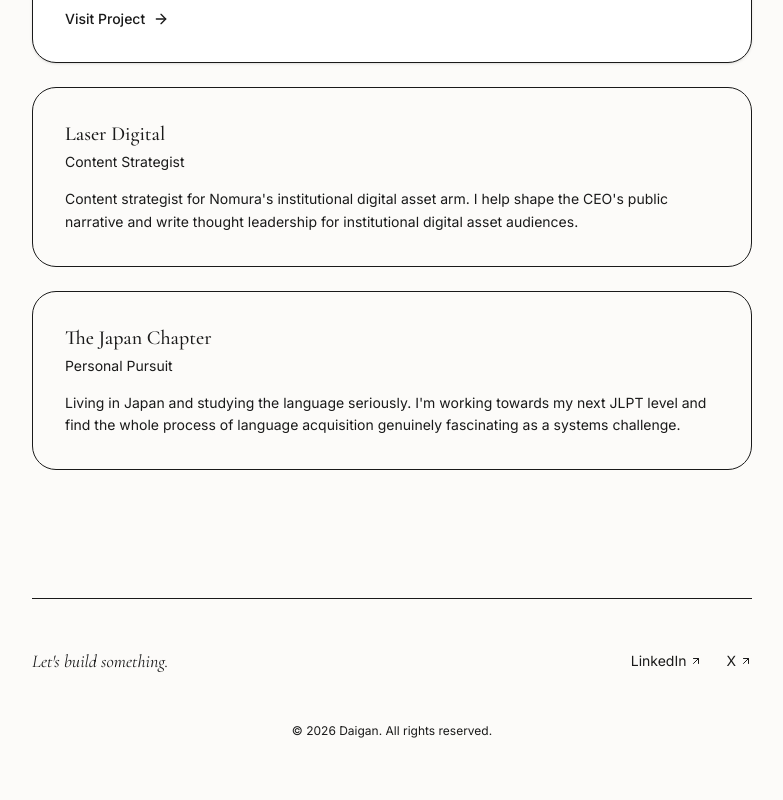
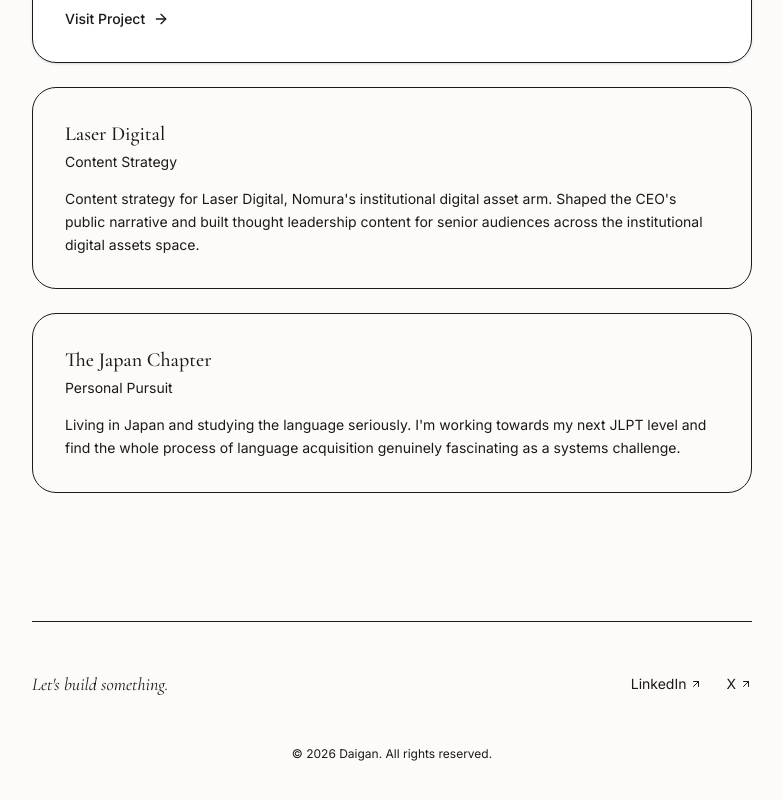
Before and after one commit to daignrd/daigan-portfolio, a React (Vite) app: page / in a window 1280 px wide. Shown: the part 1287-2087 px from the top of the page, without its empty margins (248-1031 px from the left). Built offline with nearby package versions, Linux system fonts and the light colour scheme.

Commit message:
Laser Digital: evergreen framing on home, removed from now page

```diff
--- a/src/pages/Home.tsx
+++ b/src/pages/Home.tsx
@@ -114,11 +114,11 @@
               <div className="flex flex-col md:flex-row md:items-start justify-between gap-4 mb-4">
                 <div>
                   <h3 className="text-xl font-serif font-medium text-[--color-ink]">Laser Digital</h3>
-                  <p className="text-sm text-[--color-ink-light] mt-1">Content Strategist</p>
+                  <p className="text-sm text-[--color-ink-light] mt-1">Content Strategy</p>
                 </div>
               </div>
               <p className="text-[--color-ink-light] leading-relaxed text-sm">
-                Content strategist for Nomura's institutional digital asset arm. I help shape the CEO's public narrative and write thought leadership for institutional digital asset audiences.
+                Content strategy for Laser Digital, Nomura's institutional digital asset arm. Shaped the CEO's public narrative and built thought leadership content for senior audiences across the institutional digital assets space.
               </p>
             </div>
 
--- a/src/pages/Now.tsx
+++ b/src/pages/Now.tsx
@@ -39,13 +39,6 @@
           </div>
 
           <div className="flex flex-col gap-4">
-            <h2 className="text-xl font-serif font-medium text-[--color-ink]">Advising & Strategy</h2>
-            <p className="text-[--color-ink-light] leading-relaxed">
-              I still do content strategy work for Laser Digital, Nomura's digital asset arm. A few days a week I'm shaping their narrative and ghostwriting thought leadership pieces for the institutional digital assets space.
-            </p>
-          </div>
-
-          <div className="flex flex-col gap-4">
             <h2 className="text-xl font-serif font-medium text-[--color-ink]">Life in Japan</h2>
             <p className="text-[--color-ink-light] leading-relaxed">
               Living in Japan and genuinely loving it. I study Japanese every day and I'm working towards my next JLPT level. There's something nice about having a completely different kind of challenge to sink your teeth into alongside the startup work.
```
